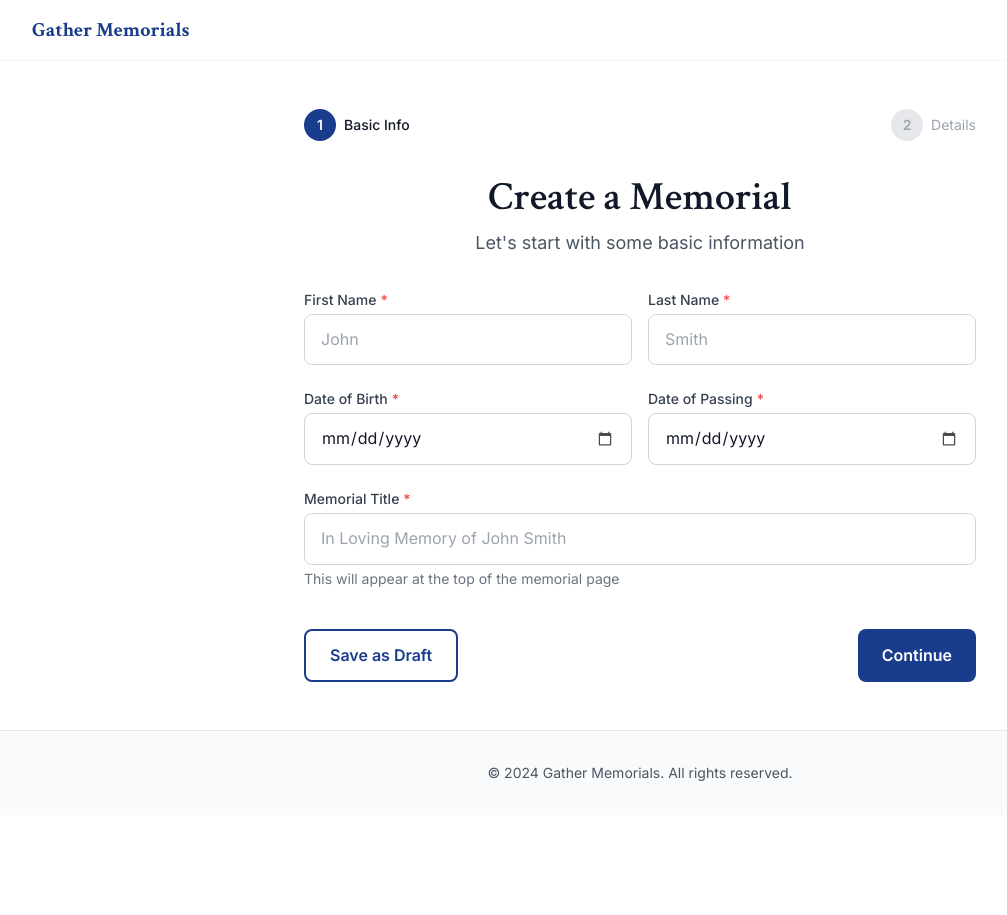
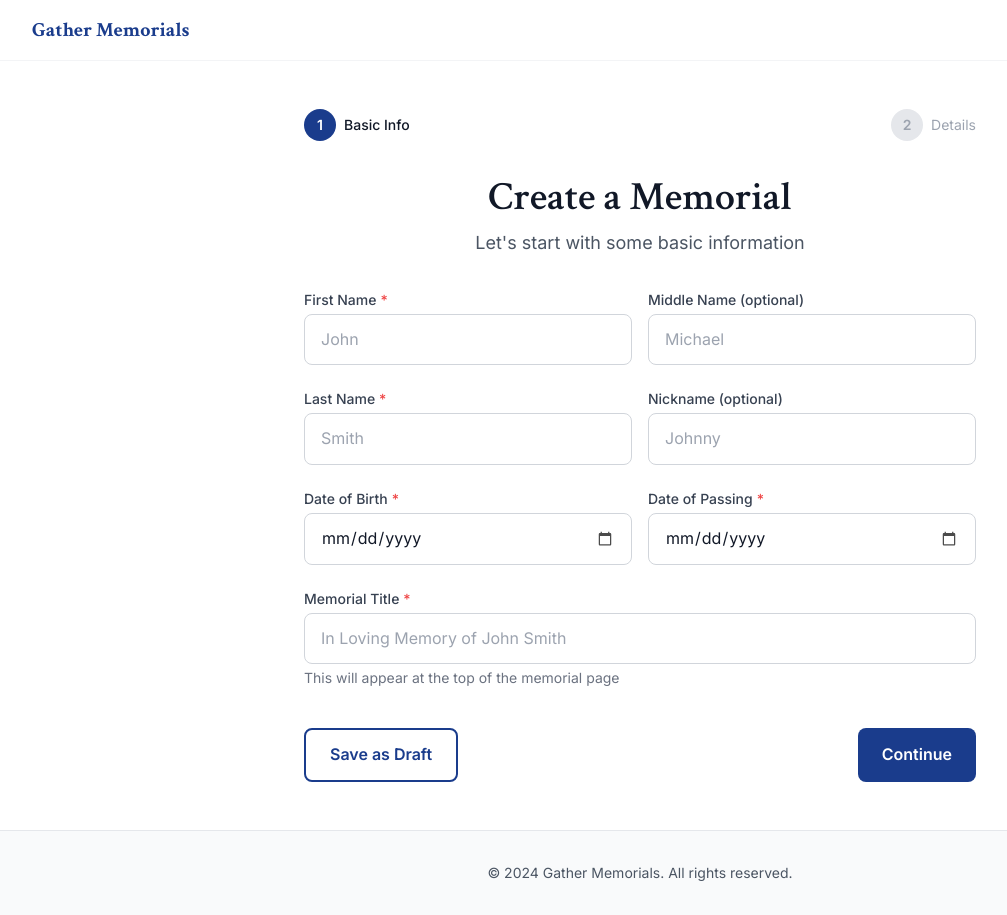
Before and after one commit to soneill002/GatherMemorials, a Next.js app: page /memorials/new in a window 1280 px wide. Shown: the whole page, without its empty margins (0-1007 px from the left). Before the commit the page ends 815 px from the top, so only its background shows below. Built offline with nearby package versions, Linux system fonts and the light colour scheme.

Commit message:
update form step 1

```diff
--- a/app/memorials/new/page.tsx
+++ b/app/memorials/new/page.tsx
@@ -6,7 +6,20 @@
 import { useState } from 'react'
 import FormInput from '@/components/forms/FormInput'
 import { FormGroup } from '@/components/forms/FormGroup'
-import type { CreateMemorialInput } from '@/types/memorial'
+
+// Extended interface to include optional fields
+interface CreateMemorialInput {
+  title?: string
+  firstName?: string
+  middleName?: string
+  lastName?: string
+  nickname?: string
+  birthDate?: string
+  deathDate?: string
+  obituary?: string
+  privacy?: string
+  password?: string
+}
 
 // Progress indicator component (could be moved to components/ui/)
 function ProgressIndicator({ currentStep, totalSteps }: { currentStep: number, totalSteps: number }) {
@@ -101,6 +114,7 @@ export default function NewMemorialPage() {
         {/* Form */}
         <form onSubmit={handleSubmit} className="form-section">
           {/* Name Fields */}
+         {/* Name Fields */}
 <FormGroup columns={2}>
   <FormInput
     label="First Name"
@@ -112,6 +126,16 @@ export default function NewMemorialPage() {
     required
   />
   <FormInput
+    label="Middle Name (optional)"
+    name="middleName"
+    placeholder="Michael"
+    value={formData.middleName || ''}
+    onChange={handleChange}
+  />
+</FormGroup>
+
+<FormGroup columns={2}>
+  <FormInput
     label="Last Name"
     name="lastName"
     placeholder="Smith"
@@ -119,6 +143,13 @@ export default function NewMemorialPage() {
     onChange={handleChange}
     error={errors.lastName}
     required
+  />
+  <FormInput
+    label="Nickname (optional)"
+    name="nickname"
+    placeholder="Johnny"
+    value={formData.nickname || ''}
+    onChange={handleChange}
   />
 </FormGroup>
 
--- /dev/null
+++ b/components/FormInput.tsx
@@ -0,0 +1,87 @@
+// components/forms/FormInput.tsx
+// Reusable, accessible, mobile-first form input component
+
+import { forwardRef, InputHTMLAttributes } from 'react'
+import { cn } from '@/lib/utils' // We'll create this utility
+
+interface FormInputProps extends InputHTMLAttributes<HTMLInputElement> {
+  label?: string
+  error?: string
+  hint?: string
+  containerClassName?: string
+}
+
+/**
+ * FormInput - A mobile-first, accessible input component
+ * Handles all input types including problematic date inputs on mobile
+ */
+const FormInput = forwardRef<HTMLInputElement, FormInputProps>(
+  ({
+    label,
+    error,
+    hint,
+    containerClassName,
+    className,
+    id,
+    required,
+    type = 'text',
+    ...props
+  }, ref) => {
+    // Generate ID if not provided (for label association)
+    const inputId = id || `input-${Math.random().toString(36).substr(2, 9)}`
+
+    // Special handling for date inputs on mobile
+    const isDateInput = type === 'date' || type === 'datetime-local'
+
+    return (
+      <div className={cn('form-input-container', containerClassName)}>
+      {label && (
+  <label
+    htmlFor={inputId}
+    className="form-input-label"
+  >
+    {label}
+  </label>
+)}
+
+        <div className={cn(
+          'form-input-wrapper',
+          isDateInput && 'date-input-wrapper'
+        )}>
+          <input
+            ref={ref}
+            id={inputId}
+            type={type}
+            className={cn(
+              'form-input',
+              isDateInput && 'form-input-date',
+              error && 'form-input-error',
+              className
+            )}
+            aria-invalid={!!error}
+            aria-describedby={
+              error ? `${inputId}-error` : hint ? `${inputId}-hint` : undefined
+            }
+            {...props}
+          />
+        </div>
+
+        {hint && !error && (
+          <p id={`${inputId}-hint`} className="form-input-hint">
+            {hint}
+          </p>
+        )}
+
+        {error && (
+          <p id={`${inputId}-error`} className="form-input-error-message" role="alert">
+            {error}
+          </p>
+        )}
+      </div>
+    )
+  }
+)
+
+FormInput.displayName = 'FormInput'
+
+export default FormInput
--- a/types/memorial.ts
+++ b/types/memorial.ts
@@ -11,7 +11,9 @@ export interface Memorial {
 // Basic information
 title: string
 firstName: string
+middleName?: string | null
 lastName: string
+nickname?: string | null
 birthDate: Date | string
 deathDate: Date | string
 
@@ -117,7 +119,9 @@ export interface MemorialContributor {
 export interface CreateMemorialInput {
   title: string
   firstName: string
+  middleName?: string
   lastName: string
+  nickname?: string
   birthDate: string
   deathDate: string
   obituary?: string
```
Lines whose indentation alone changed are shown as unchanged.
